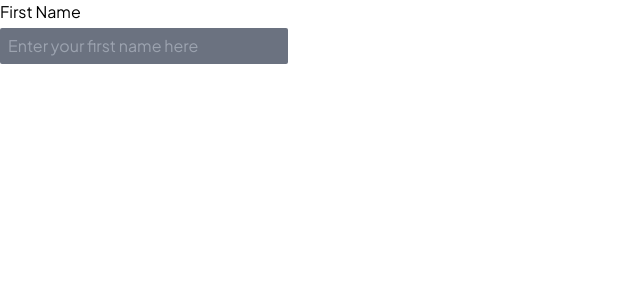
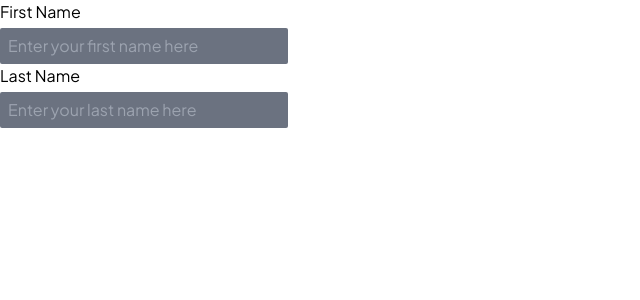
Before and after one commit to mshajid/cyberdude-challenges, a React (Vite) app in the folder javascript/03-react-js/06-react-form/: page / in a window 1280 px wide. Shown: the top 300 px of the page, without its empty margins (0-640 px from the left). Built offline with nearby package versions, Linux system fonts and the light colour scheme.

Commit message:
feat: useState is working

```diff
--- a/javascript/03-react-js/06-react-form/src/Components/Form.jsx
+++ b/javascript/03-react-js/06-react-form/src/Components/Form.jsx
@@ -1,14 +1,32 @@
+import { useState } from "react";
 import FormInputs from "./FormInputs";
 
 const Form = () => {
+  const [form, setForm] = useState({ firstName: "", lastName: "" });
+  const handleInputs = (e) => {
+    const { name, value } = e.target;
+    setForm({ ...form, [name]:value });
+    console.log(form);
+  };
   return (
     <>
       <FormInputs
+        name={"firstName"}
         id={"firstName"}
         type={"text"}
         placeholder={"Enter your first name here"}
-        value={""}
+        value={form.firstName}
         label={"First Name"}
+        handleOnChange={handleInputs}
+      />
+      <FormInputs
+        name={"lastName"}
+        id={"lastName"}
+        type={"text"}
+        placeholder={"Enter your last name here"}
+        value={form.lastName}
+        label={"Last Name"}
+        handleOnChange={handleInputs}
       />
     </>
   );
--- a/javascript/03-react-js/06-react-form/src/Components/FormInputs.jsx
+++ b/javascript/03-react-js/06-react-form/src/Components/FormInputs.jsx
@@ -1,4 +1,11 @@
-const FormInputs = ({ id, type, placeholder, value, label }) => {
+const FormInputs = ({
+  id,
+  type,
+  placeholder,
+  value,
+  label,
+  handleOnChange,
+}) => {
   return (
     <div className="flex flex-col gap-y-1">
       <label htmlFor={id}>{label}</label>
@@ -9,9 +16,10 @@ const FormInputs = ({ id, type, placeholder, value, label }) => {
         placeholder={placeholder}
         className="rounded-sm outline-none px-2 py-1.5 w-72 bg-gray-500 text-white"
         value={value}
+        onChange={handleOnChange}
       />
     </div>
   );
 };
 
-export default FormInputs
+export default FormInputs;
```
